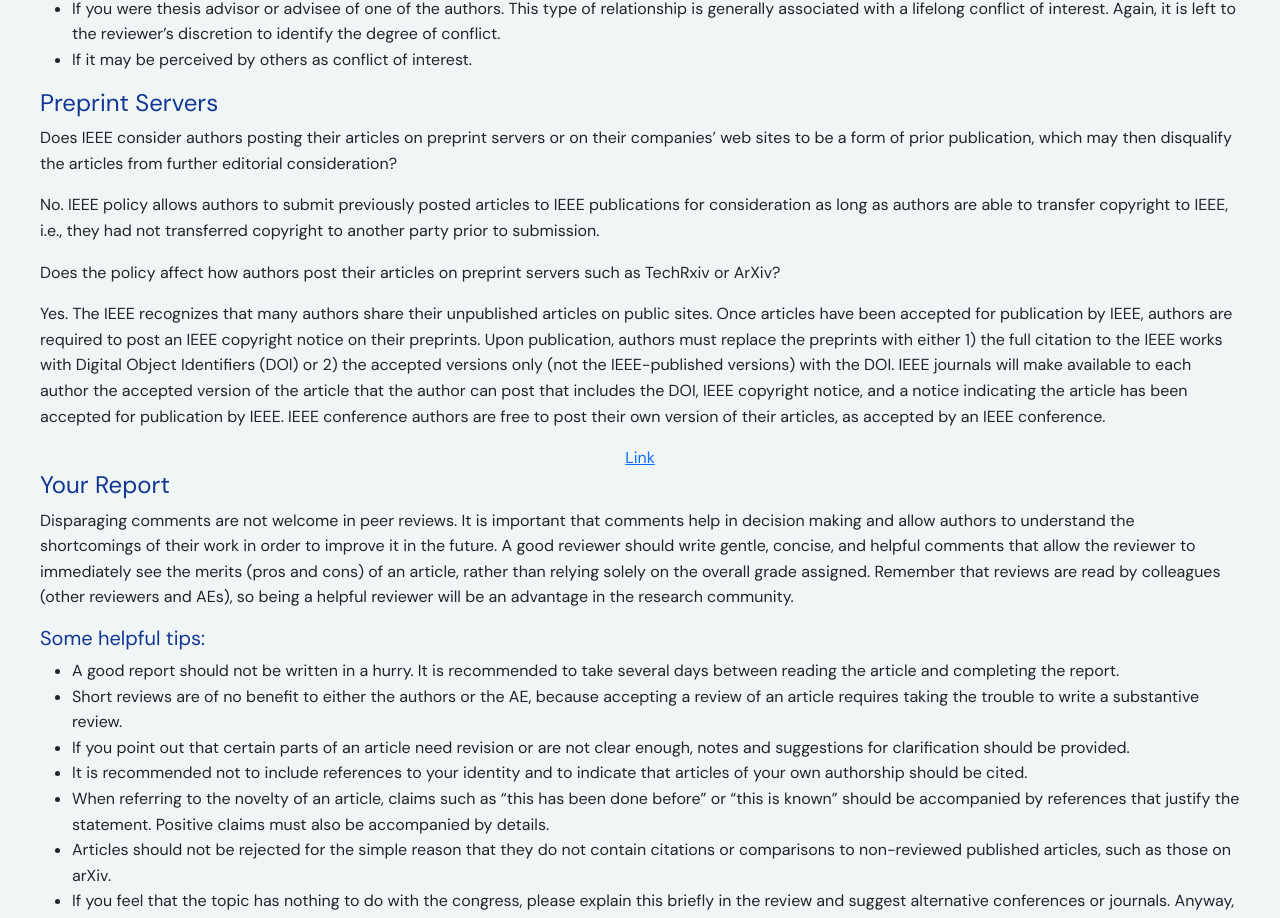
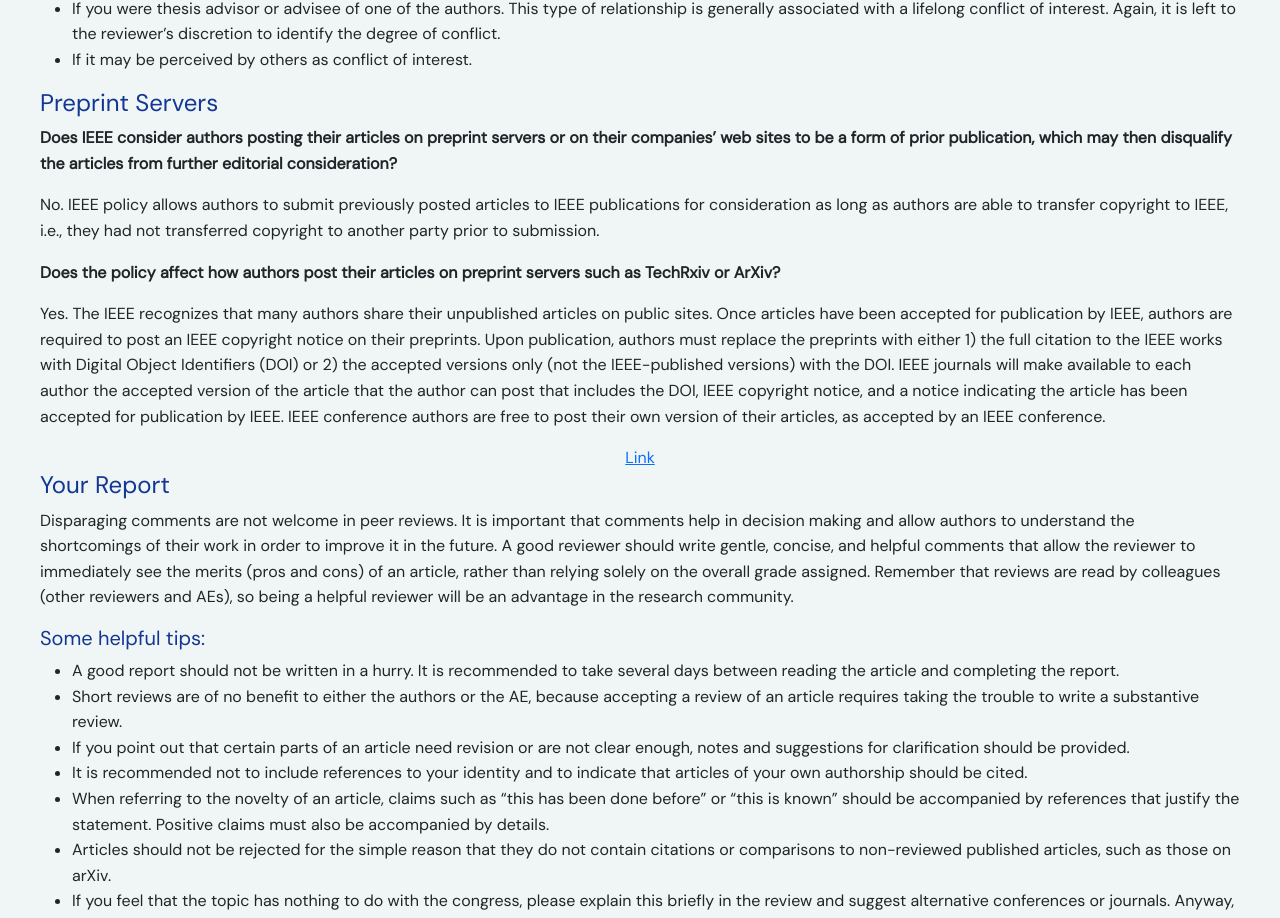
Before and after one commit to manoj30075/icip2023, a React (Create React App) app: page /reviewers in a window 1280 px wide. Shown: the part 1580-2498 px from the top of the page. Built offline with nearby package versions, Linux system fonts and the light colour scheme.

Commit message:
bold the questions

```diff
--- a/src/reviewers.js
+++ b/src/reviewers.js
@@ -139,9 +139,12 @@ const Reviewers = ({ reviewers }) => {
       </ul>
       <h4>Preprint Servers</h4>
       <p>
-        Does IEEE consider authors posting their articles on preprint servers or
-        on their companies’ web sites to be a form of prior publication, which
-        may then disqualify the articles from further editorial consideration?
+        <b>
+          Does IEEE consider authors posting their articles on preprint servers
+          or on their companies’ web sites to be a form of prior publication,
+          which may then disqualify the articles from further editorial
+          consideration?
+        </b>
       </p>
       <p>
         No. IEEE policy allows authors to submit previously posted articles to
@@ -150,8 +153,10 @@ const Reviewers = ({ reviewers }) => {
         another party prior to submission.
       </p>
       <p>
-        Does the policy affect how authors post their articles on preprint
-        servers such as TechRxiv or ArXiv?
+        <b>
+          Does the policy affect how authors post their articles on preprint
+          servers such as TechRxiv or ArXiv?
+        </b>
       </p>
       <p>
         Yes. The IEEE recognizes that many authors share their unpublished
```
